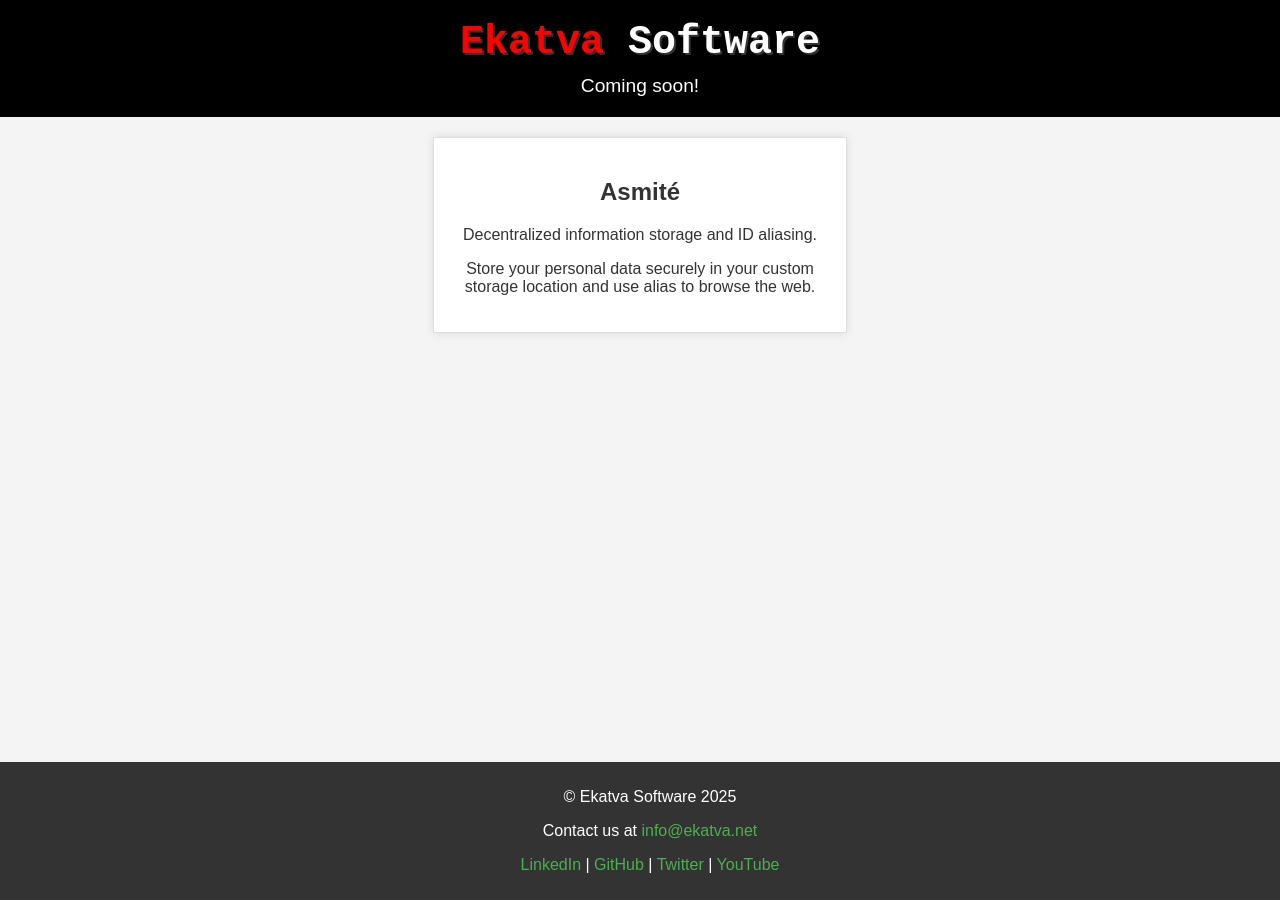
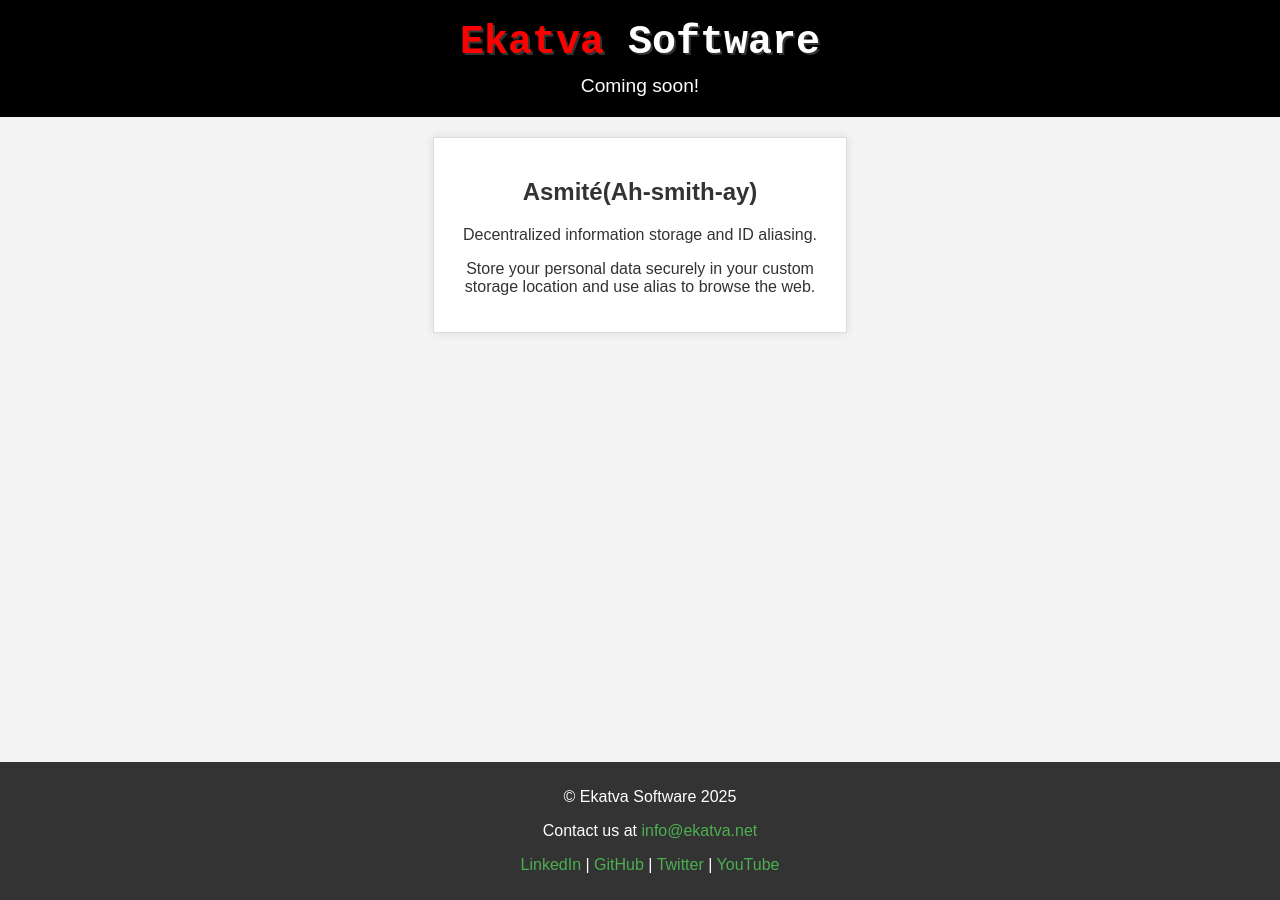
Before and after one commit to koushik-shetty/koushik-shetty.github.io, a Jekyll site: the page index.html, which Jekyll copies as it is, in a window 1280 px wide. Built offline with Jekyll 4.4.1, drawn with Linux system fonts in a browser that asks for light colours.

Commit message:
Update index.html

```diff
--- a/index.html
+++ b/index.html
@@ -70,7 +70,7 @@
     </header>
     <div class="content">
         <div class="tile">
-            <h2>Asmité</h2>
+            <h2>Asmité(Ah-smith-ay)</h2>
             <p>Decentralized information storage and ID aliasing.</p>
             <p>Store your personal data securely in your custom storage location and use alias to browse the web.</p>
         </div>
```
